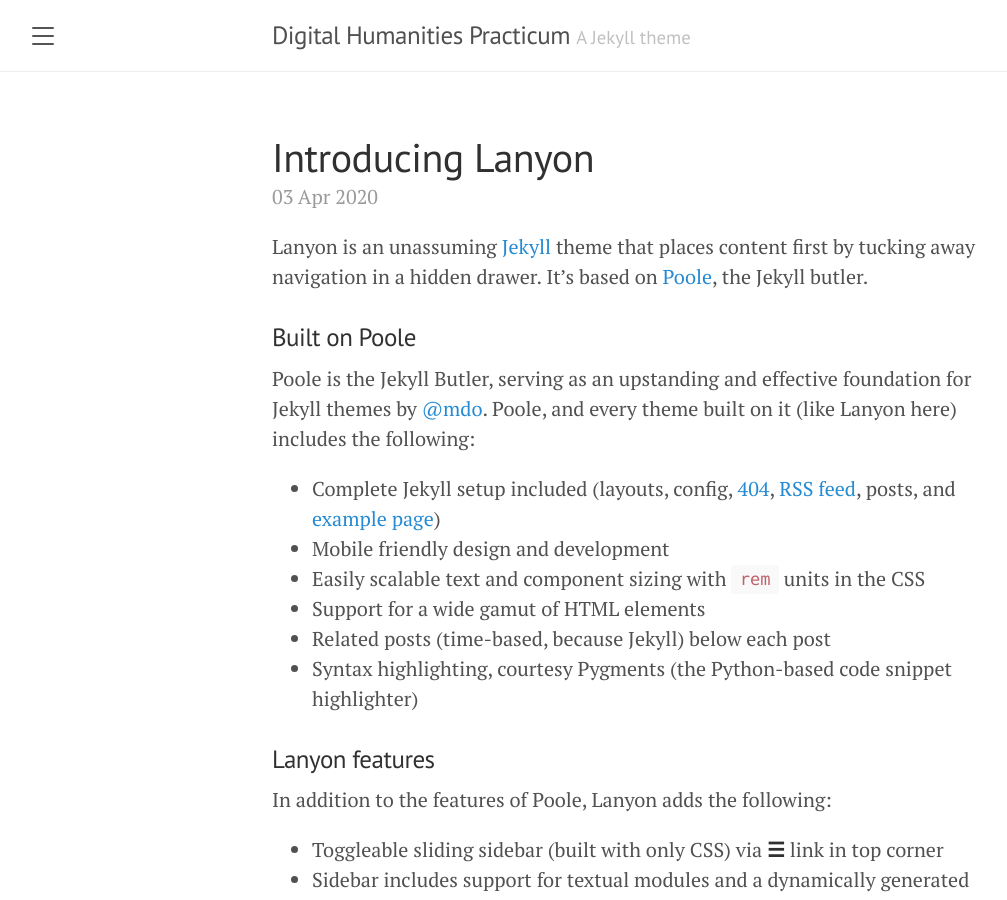
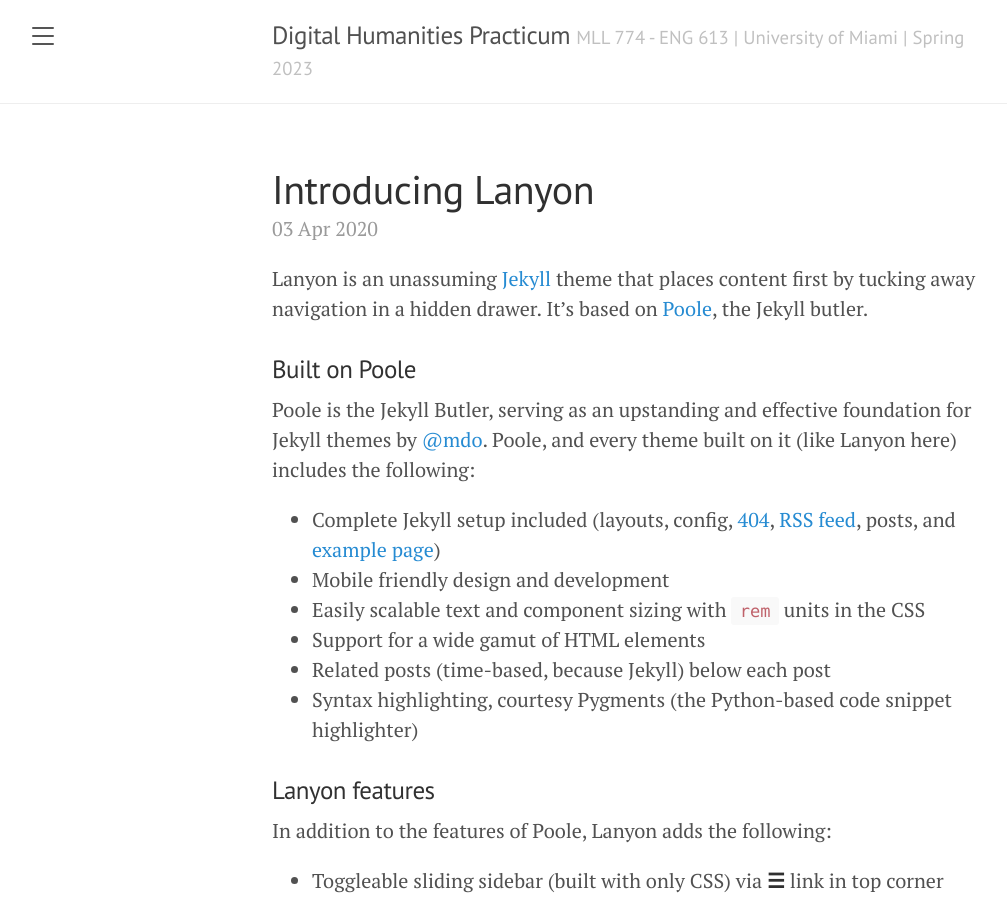
Before and after one commit to susannalles/DHPracticum_Spring23, a Jekyll site: the page built from index.html, in a window 1280 px wide and 900 px high. Shown: the whole window, without its empty margins (8-1015 px from the left). Built offline with Jekyll 4.4.1, drawn with Linux system fonts in a browser that asks for light colours; the list of posts is cut into pages by our own code.

Commit message:
Update _config.yml

```diff
--- a/_config.yml
+++ b/_config.yml
@@ -1,7 +1,7 @@
 # Setup
 title:               Digital Humanities Practicum
-tagline:             'A Jekyll theme'
-description:         'MLL 774 - ENG 613 | University of Miami | Spring 2023'
+tagline:             'MLL 774 - ENG 613 | University of Miami | Spring 2023'
+description:         'DH Practicum Spring 2023'
 url:                 http://susannalles.github.io/prueba-tema
 baseurl:             ''
 paginate:            5
@@ -9,9 +9,9 @@ permalink:           pretty
 
 # About/contact
 author:
-  name:              Mark Otto
-  url:               https://twitter.com/mdo
-  email:             markdotto@gmail.com
+  name:              Susanna Allés Torrent
+  url:               https://twitter.com/sallesto
+  email:             susanna_allles@miami.edu
 
 # Gems
 plugins:
@@ -19,4 +19,4 @@ plugins:
 
 # Custom vars
 version:             1.1.0
-google_analytics_id: #UA-XXXX-Y
+# google_analytics_id: #UA-XXXX-Y
```
